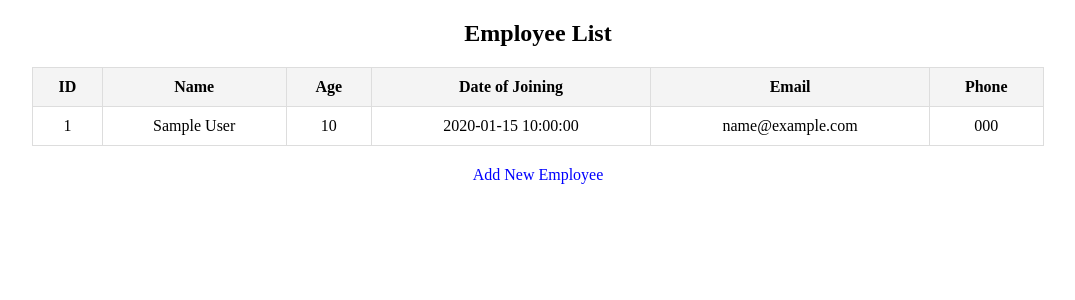
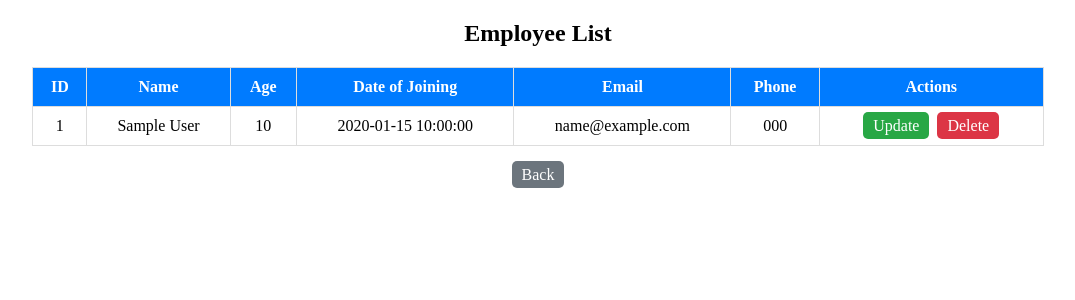
Before and after one commit to davidjackson26/CRUD-Data-Entry-Form, a PHP site: page /view.php in a window 1280 px wide. Shown: the top 300 px of the page, without its empty margins (102-1177 px from the left). Run offline with PHP 8.4, Linux system fonts and the light colour scheme; tables that the repository leaves empty or names only in its code hold one stand-in row (values such as "Sample post").

Commit message:
Update view.php
Here UPDATE and DELETE options are added

```diff
--- a/view.php
+++ b/view.php
@@ -1,8 +1,15 @@
 <?php
 include 'config.php';
 
-$sql = "SELECT * FROM employees";
-$result = $conn->query($sql);
+// Handle delete request
+if (isset($_GET['delete'])) {
+    $id = $_GET['delete'];
+    $conn->query("DELETE FROM employees WHERE id=$id");
+    header("Location: view.php");
+    exit();
+}
+
+$result = $conn->query("SELECT * FROM employees");
 ?>
 
 <!DOCTYPE html>
@@ -10,37 +17,28 @@ $result = $conn->query($sql);
 <head>
     <title>Employee List</title>
     <style>
-        table {
-            border-collapse: collapse;
-            width: 80%;
-            margin: 20px auto;
+        table { border-collapse: collapse; width: 80%; margin: 20px auto; }
+        th, td { border: 1px solid #ddd; padding: 10px; text-align: center; }
+        th { background: #007BFF; color: white; }
+        a.button {
+            padding: 5px 10px;
+            border-radius: 5px;
+            text-decoration: none;
+            color: white;
+            margin: 2px;
         }
-        th, td {
-            border: 1px solid #ddd;
-            padding: 10px;
-            text-align: center;
-        }
-        th {
-            background-color: #f4f4f4;
-        }
-        a {
-            text-decoration: none;
-            color: blue;
-        }
+        .update { background: #28a745; }
+        .delete { background: #dc3545; }
+        .back { background: #6c757d; }
     </style>
 </head>
 <body>
     <h2 style="text-align:center;">Employee List</h2>
+
     <table>
         <tr>
-            <th>ID</th>
-            <th>Name</th>
-            <th>Age</th>
-            <th>Date of Joining</th>
-            <th>Email</th>
-            <th>Phone</th>
+            <th>ID</th><th>Name</th><th>Age</th><th>Date of Joining</th><th>Email</th><th>Phone</th><th>Actions</th>
         </tr>
-        <?php if ($result->num_rows > 0): ?>
         <?php while($row = $result->fetch_assoc()): ?>
         <tr>
             <td><?= $row['id']; ?></td>
@@ -49,15 +47,16 @@ $result = $conn->query($sql);
             <td><?= $row['date_of_joining']; ?></td>
             <td><?= $row['email']; ?></td>
             <td><?= $row['phone']; ?></td>
+            <td>
+                <a href="index.php?id=<?= $row['id']; ?>" class="button update">Update</a>
+                <a href="view.php?delete=<?= $row['id']; ?>" class="button delete" onclick="return confirm('Are you sure?');">Delete</a>
+            </td>
         </tr>
         <?php endwhile; ?>
-        <?php else: ?>
-            <tr><td colspan="6">No employees found</td></tr>
-        <?php endif; ?>
     </table>
 
     <div style="text-align:center;">
-        <a href="create.php">Add New Employee</a>
+        <a href="index.php" class="button back">Back</a>
     </div>
 </body>
 </html>
```
Lines whose indentation alone changed are shown as unchanged.
